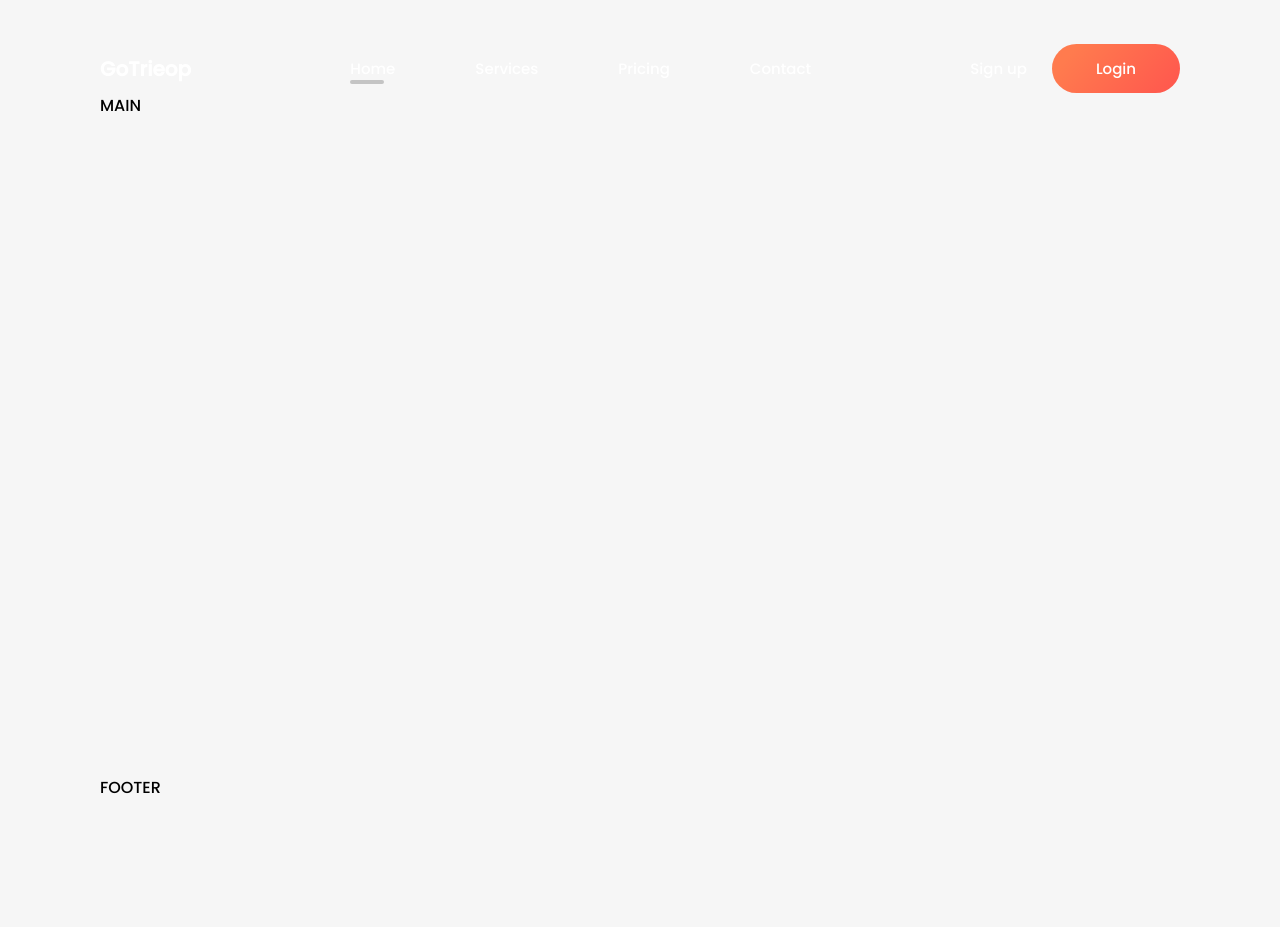
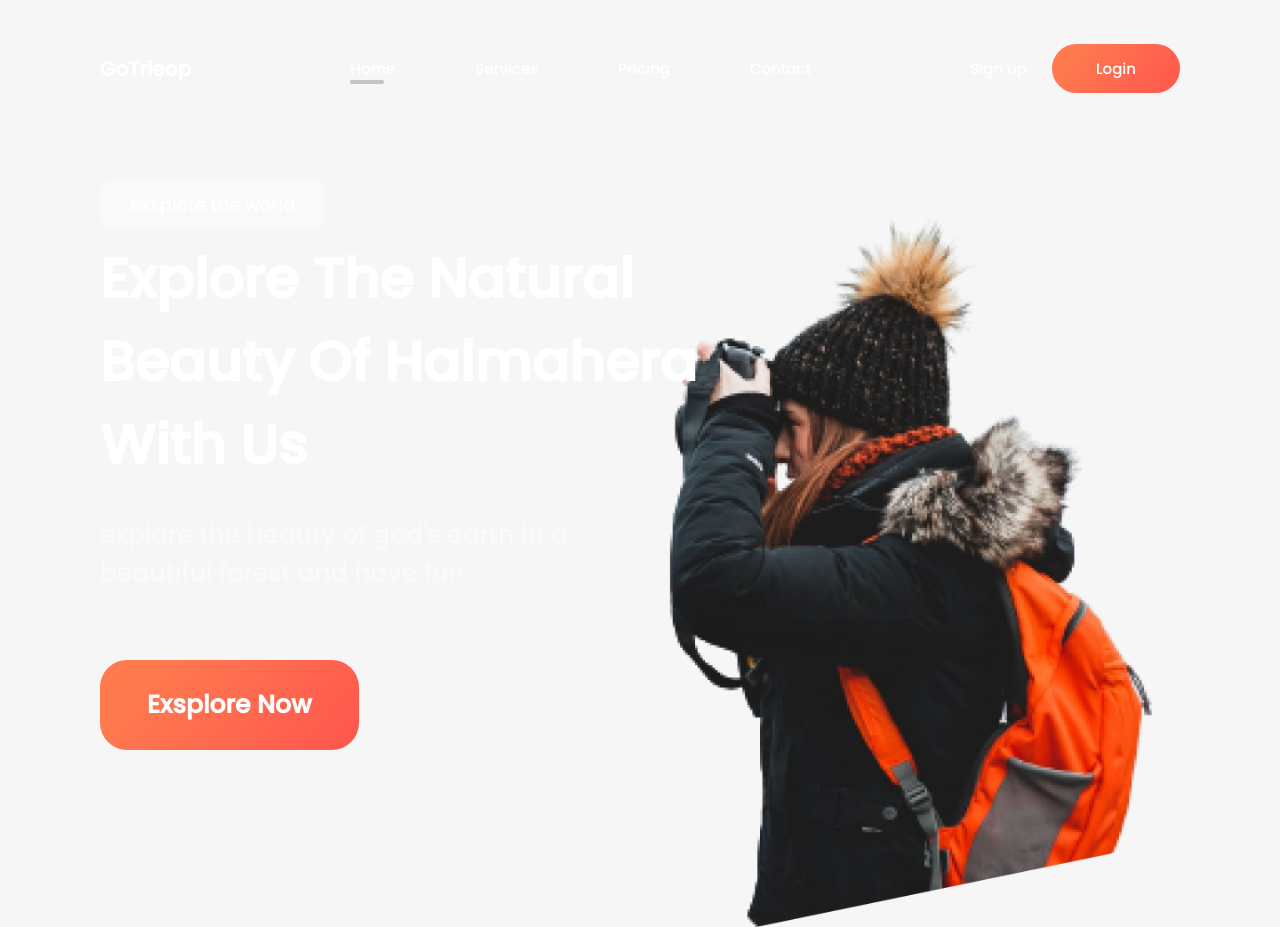
Before and after one commit to OleksandrHrachov/go_triepo, a website built with Vite: page index.html in a window 1280 px wide. Shown: the top 927 px of the page. Before the commit the page ends 800 px from the top, so only its background shows below. Built offline with nearby package versions, Linux system fonts and the light colour scheme; files whose address does not match are found by name.

Commit message:
add explore section

```diff
--- a/index.html
+++ b/index.html
@@ -8,6 +8,17 @@
   </head>
   <body class="page__body">
     <div class="page__wrapper">
+      <div class="page__wrapper-top">
+        <div class="page__wrapper-top-bg">
+          <div class="page__wrapper-top-bg-img-wrapper">
+            <img
+              class="page__wrapper-top-bg-img"
+              src="./images/top-image-2.png"
+              alt="img"
+            />
+          </div>
+        </div>
+      </div>
       <header class="header">
         <a href="/" class="header__logo">GoTrieop</a>
         <nav class="header_nav">
@@ -21,7 +32,21 @@
           <a class="header__btns-item header__btns-login" href="#">Login</a>
         </div>
       </header>
-      <main class="main">MAIN</main>
+      <main class="main">
+        <section class="explore">
+          <div class="explore__content">
+            <p class="explore__content-tag">exsplore the world</p>
+            <h1 class="explore__content-title">
+              Explore The Natural Beauty Of Halmahera With Us
+            </h1>
+            <p class="explore__content-description">
+              explore the beauty of god's earth in a beautiful forest and have
+              fun
+            </p>
+            <a class="explore__content-btn" href="#">Exsplore Now</a>
+          </div>
+        </section>
+      </main>
       <footer class="footer">FOOTER</footer>
     </div>
     <script type="module" src="/main.js"></script>
--- /dev/null
+++ b/styles/blocks/explore.scss
@@ -0,0 +1,56 @@
+.explore {
+  padding: 86px 0 201px;
+
+  &__content {
+    max-width: 605px;
+    width: 100%;
+    color: #fff;
+    z-index: 1;
+
+    &-tag {
+      font-size: 18px;
+      padding: 12px 30px;
+      background-color: $color-white-025;
+      border-radius: 15px;
+      margin-bottom: 7px;
+      width: fit-content;
+    }
+
+    &-title {
+      font-size: 55px;
+      font-weight: 600;
+      margin-bottom: 30px;
+    }
+
+    &-description {
+      font-size: 25px;
+      opacity: 0.5;
+      margin-bottom: 68px;
+      max-width: 520px;
+      width: 100%;
+    }
+
+    &-btn {
+      display: block;
+      width: fit-content;
+      text-decoration: none;
+      color: $color-white-FE;
+      font-size: 25px;
+      font-weight: 600;
+      padding: 26px 47px;
+      border-radius: 27px;
+      background: linear-gradient(
+        130deg,
+        $color-orange-light 15.57%,
+        $color-orange-dark 95.03%
+      );
+      transition: all 0.5s;
+
+      @include hover {
+        &:hover {
+          font-weight: 700;
+        }
+      }
+    }
+  }
+}
--- a/styles/blocks/page.scss
+++ b/styles/blocks/page.scss
@@ -24,9 +24,37 @@
 
     display: flex;
     flex-direction: column;
-    background-image: url('../../images/top-bg.svg');
-    background-repeat: no-repeat;
-    background-position: top;
     border-radius: 90px;
+
+    &-top {
+      &-bg {
+        max-width: 1440px;
+        width: 100%;
+        height: 100%;
+        position: absolute;
+        top: 0;
+        left: 0;
+        right: 0;
+        z-index: -5;
+        background-image: url("../../images/top-bg.svg");
+        background-repeat: no-repeat;
+        background-position: top;
+
+        &-img-wrapper {
+          position: absolute;
+          right: 0;
+          left: 0;
+          bottom: 25px;
+          max-width: 1440px;
+          width: 100%;
+          display: flex;
+
+        }
+
+        &-img {
+          width: 100%;
+        }
+      }
+    }
   }
 }
--- a/styles/index.scss
+++ b/styles/index.scss
@@ -5,3 +5,4 @@
 @import './blocks/page.scss';
 @import './blocks/header.scss';
 @import './blocks/main.scss';
+@import './blocks/explore.scss';
--- a/styles/utils/var.scss
+++ b/styles/utils/var.scss
@@ -1,7 +1,11 @@
 $color-primary-background: #F6F6F6;
+$color-white-FE: #FEFEFE;
 $color-gray-C4: #C4C4C4;
 $color-orange-light: #ff7b4e;
 $color-orange-dark: #ff584e;
+$color-white-025: rgba(255, 255, 255, 0.25);
+
+
 
 
 
```
Also changed, not shown: images/top-image-2.png (added), images/top-image.png (added).
